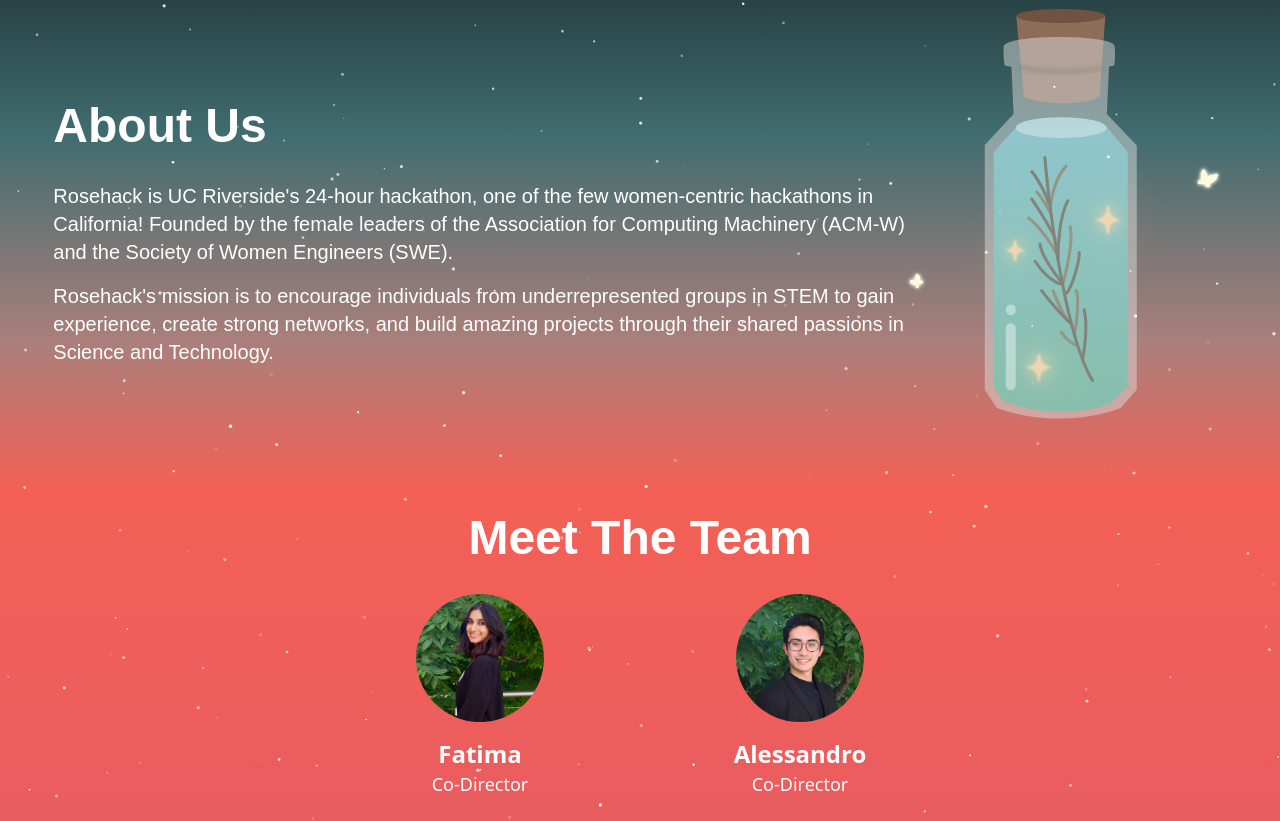
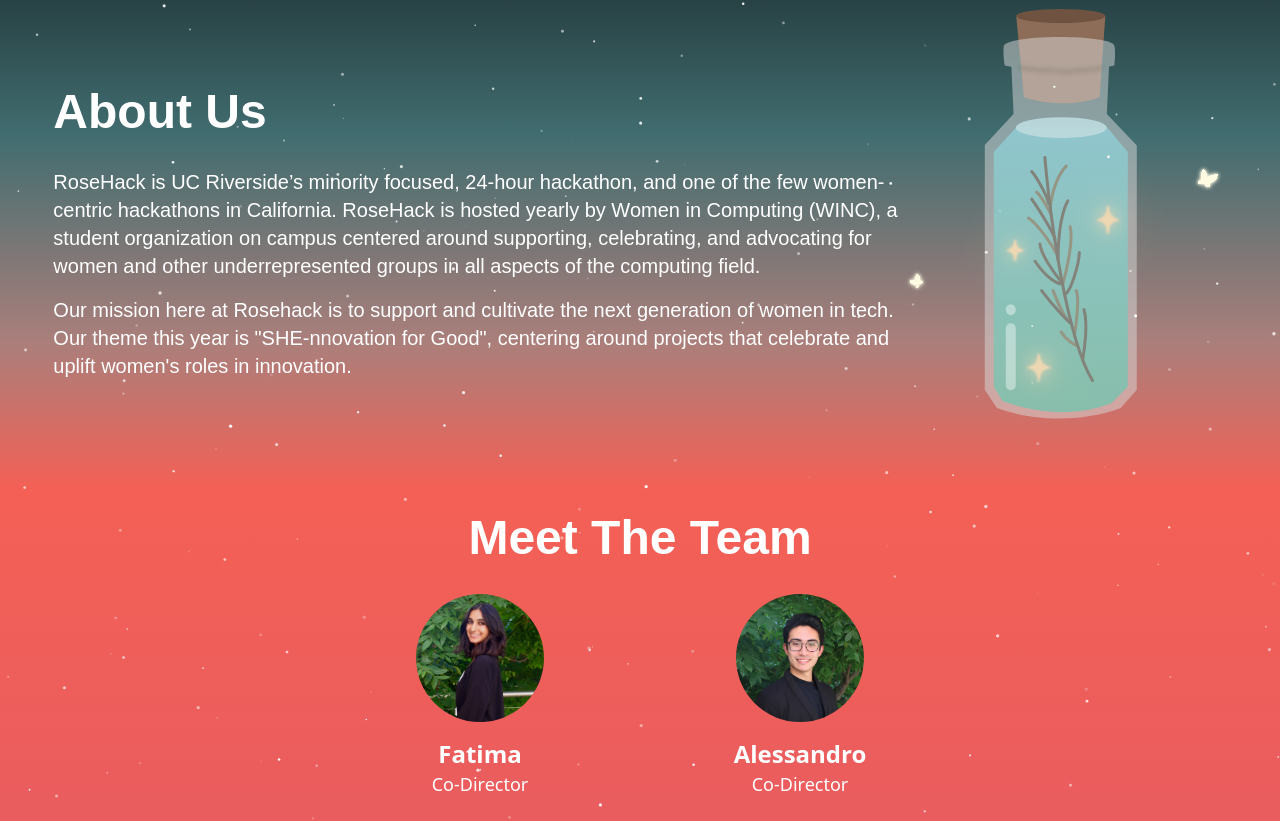
Before and after one commit to Rose-Hacks/rosehack-2026, a Next.js app: page / in a window 1280 px wide. Shown: the part 823-1644 px from the top of the page. Built offline with nearby package versions, Linux system fonts and the light colour scheme; a web font is replaced by a local one.

Commit message:
finish ui tweaks

```diff
--- a/src/components/form/form/index.jsx
+++ b/src/components/form/form/index.jsx
@@ -72,6 +72,11 @@ const Form = ({
         className="md: invisible absolute scale-[0.75] md:visible md:right-4 md:top-1/4"
         alt="light"
       />
+      <Image
+        src={light}
+        className="md: invisible absolute mr-8 scale-[0.75] md:visible md:-left-16 md:top-3/4"
+        alt="light"
+      />
       <div className="z-20 mt-4 flex w-full flex-row justify-end space-x-4 pr-6">
         <Button asChild>
           <Link href="/">Back to Home</Link>
--- a/src/components/form/form/questions.jsx
+++ b/src/components/form/form/questions.jsx
@@ -199,7 +199,7 @@ const Questions = ({
         <Link
           href="https://static.mlh.io/docs/mlh-code-of-conduct.pdf"
           target="_blank"
-          className="mt-1 flex items-center text-[#38B3CB] no-underline hover:text-opacity-65"
+          className="mt-1 flex items-center text-white no-underline hover:text-opacity-65"
         >
           MLH Code of Conduct
           <SquareArrowOutUpRight className="mx-2" size={15} />
@@ -207,7 +207,7 @@ const Questions = ({
         <Link
           href="https://mlh.io/privacy"
           target="_blank"
-          className="mt-3 flex items-center text-[#38B3CB] no-underline hover:text-opacity-65"
+          className="mt-3 flex items-center text-white no-underline hover:text-opacity-65"
         >
           MLH Privacy Policy
           <SquareArrowOutUpRight className="mx-2" size={15} />
@@ -215,7 +215,7 @@ const Questions = ({
         <Link
           href="https://github.com/MLH/mlh-policies/blob/main/contest-terms.md"
           target="_blank"
-          className="mt-3 flex items-center text-[#38B3CB] no-underline hover:text-opacity-65"
+          className="mt-3 flex items-center text-white no-underline hover:text-opacity-65"
         >
           MLH Contest Terms and Conditions
           <SquareArrowOutUpRight className="mx-2" size={15} />
--- a/src/components/live/about.tsx
+++ b/src/components/live/about.tsx
@@ -45,16 +45,14 @@ const About = () => {
             />
           </div>
           <p className="pt-4">
-            {`Rosehack is UC Riverside's 24-hour hackathon, one of the few
-            women-centric hackathons in California! Founded by the female
-            leaders of the Association for Computing Machinery (ACM-W) and the
-            Society of Women Engineers (SWE).`}
+            {`RoseHack is UC Riverside’s minority focused, 24-hour hackathon, and one of
+the few women-centric hackathons in California. RoseHack is hosted yearly
+by Women in Computing (WINC), a student organization on campus centered
+around supporting, celebrating, and advocating for women and other
+underrepresented groups in all aspects of the computing field.`}
           </p>
           <p>
-            {`Rosehack's mission is to encourage individuals from
-            underrepresented groups in STEM to gain experience, create strong
-            networks, and build amazing projects through their shared passions
-            in Science and Technology.`}
+            {`Our mission here at Rosehack is to support and cultivate the next generation of women in tech. Our theme this year is "SHE-nnovation for Good", centering around projects that celebrate and uplift women's roles in innovation.`}
           </p>
         </div>
         <div className="relative hidden w-3/4 items-center justify-center md:flex md:w-1/4">
--- a/src/components/live/landing.tsx
+++ b/src/components/live/landing.tsx
@@ -18,7 +18,7 @@ const Landing = () => {
         href="https://mlh.io/na?utm_source=na-hackathon&utm_medium=TrustBadge&utm_campaign=2026-season&utm_content=white"
         target="_blank"
         rel="noopener noreferrer"
-        className="z-1 absolute right-3 top-0 z-50 w-12 cursor-pointer md:w-28 lg:right-10"
+        className="absolute right-3 top-0 z-50 w-12 cursor-pointer md:w-28 lg:right-10"
       >
         <Image
           src="https://s3.amazonaws.com/logged-assets/trust-badge/2026/mlh-trust-badge-2026-white.svg"
@@ -53,26 +53,26 @@ const Landing = () => {
       <Image
         src={light}
         alt="light"
-        className="absolute -top-40 left-10 z-50 scale-[0.7]"
+        className="absolute -top-40 left-10 z-40 scale-[0.7]"
       />
-      <div className="absolute z-50 flex w-fit flex-col items-center justify-center gap-4 md:w-full">
+      <div className="absolute z-40 flex w-fit flex-col items-center justify-center gap-4 md:w-full">
         <Image src={Logo} alt="Rose Hack Logo" className="w-1/5 sm:w-1/12" />
         <Content />
       </div>
       <Image
         src={light}
         alt="light"
-        className="absolute -top-20 right-2 z-50 scale-[0.4]"
+        className="absolute -top-20 right-2 z-40 scale-[0.4]"
       />
       <Image
         src={light}
         alt="light"
-        className="absolute -right-[170px] top-52 z-50 hidden scale-[0.7] sm:block"
+        className="absolute -right-[170px] top-52 z-40 hidden scale-[0.7] sm:block"
       />
       <Image
         src={light}
         alt="light"
-        className="absolute -bottom-5 right-20 z-50 hidden scale-[0.7] sm:block"
+        className="absolute -bottom-5 right-20 z-40 hidden scale-[0.7] sm:block"
       />
       <Image
         src={tree2}
--- a/src/components/live/landing/content.tsx
+++ b/src/components/live/landing/content.tsx
@@ -26,14 +26,14 @@ const Content = () => {
               <Link href="/apply/participant">Apply Now!</Link>
             </Button>
           </div>
-          <div className="grid grid-cols-1 items-center justify-center gap-3 px-5 py-1 font-rosehack-alt duration-200 hover:scale-105">
+          <div className="z-50 grid grid-cols-1 items-center justify-center gap-3 px-5 py-1 font-rosehack-alt duration-200 hover:scale-105">
             <Button className="border-rosehack-white/30 hover:border-rosehack-white/40 flex items-center justify-center rounded-xl border-4 bg-rosehack-yellow px-10 text-xl text-gray-800 duration-150 hover:cursor-pointer hover:bg-rosehack-yellow/80">
               <Link target="_blank" href="/sponsorship/Packet.pdf">
                 Sponsorship Packet
               </Link>
             </Button>
           </div>
-          <div className="grid grid-cols-1 items-center justify-center gap-3 px-5 py-1 font-rosehack-alt duration-200 hover:scale-105">
+          <div className="z-50 grid grid-cols-1 items-center justify-center gap-3 px-5 py-1 font-rosehack-alt duration-200 hover:scale-105">
             <Button className="border-rosehack-white/30 hover:border-rosehack-white/40 flex items-center justify-center rounded-xl border-4 bg-rosehack-yellow px-10 text-xl text-gray-800 duration-150 hover:cursor-pointer hover:bg-rosehack-yellow/80">
               <Link href="/judge/register">Judge Application</Link>
             </Button>
--- a/src/components/loading.tsx
+++ b/src/components/loading.tsx
@@ -2,7 +2,7 @@ import { Loader } from "lucide-react";
 
 const Loading = () => {
   return (
-    <div className="flex w-full flex-col items-center justify-center bg-gradient-to-b from-[#F55653] to-[#743B73]">
+    <div className="flex w-full flex-col items-center justify-center bg-gradient-to-b from-[#FA938C] to-[#456F74]">
       <p className="text-3xl font-bold text-white">Loading...</p>
       <Loader className="animate-spin text-white" />
     </div>
--- a/src/data/config.ts
+++ b/src/data/config.ts
@@ -22,8 +22,8 @@ const data: config = {
   description:
     "UC Riverside's minority focused, 24-hour hackathon, and one of the few women-centric hackathons in California. RoseHack is hosted yearly by Women in Computing (WINC), a student organization on campus centered around supporting, celebrating, and advocating for women and other underrepresented groups in all aspects of the computing field.",
   length: 24,
-  date: new Date("2026-01-25T13:20:00"),
-  end: new Date("2026-01-26T13:20:00"),
+  date: new Date("2026-01-24T13:20:00"),
+  end: new Date("2026-01-25T13:20:00"),
   packet: "",
   devpost: "https://devpost.com/",
   domain: "https://www.rosehack.com",
```
